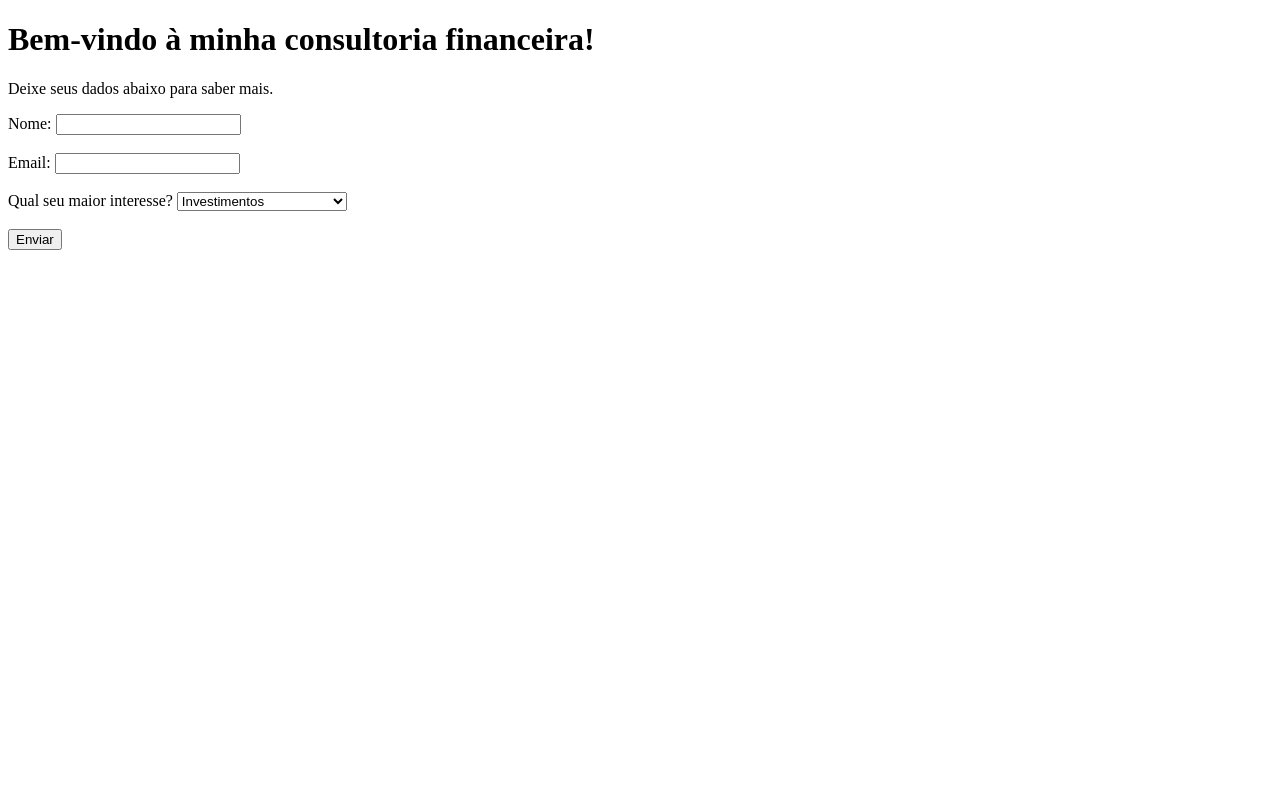
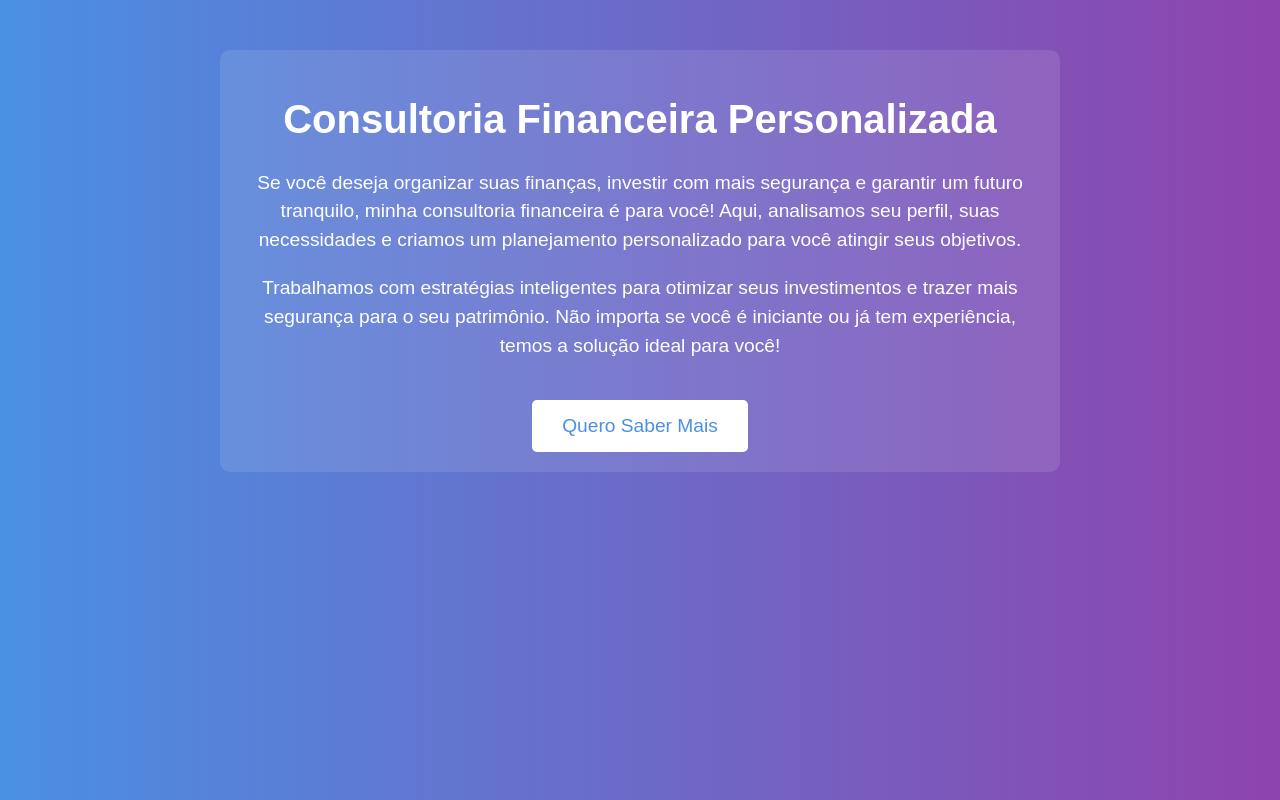
Before and after one commit to seuportfolio/consultoria-financeira, a plain HTML site: page index.html in a window 1280 px wide. Drawn offline with Linux system fonts and the light colour scheme.

Commit message:
Update index.html

```diff
--- a/index.html
+++ b/index.html
@@ -3,27 +3,59 @@
 <head>
     <meta charset="UTF-8">
     <meta name="viewport" content="width=device-width, initial-scale=1.0">
-    <title>Minha Consultoria Financeira</title>
+    <title>Consultoria Financeira</title>
+    <style>
+        body {
+            font-family: Arial, sans-serif;
+            margin: 0;
+            padding: 0;
+            background: linear-gradient(to right, #4A90E2, #8E44AD);
+            color: white;
+            text-align: center;
+        }
+        .container {
+            max-width: 800px;
+            margin: 50px auto;
+            padding: 20px;
+            background: rgba(255, 255, 255, 0.1);
+            border-radius: 10px;
+        }
+        h1 {
+            font-size: 2.5em;
+        }
+        p {
+            font-size: 1.2em;
+            line-height: 1.5;
+        }
+        .button {
+            display: inline-block;
+            background: #fff;
+            color: #4A90E2;
+            padding: 15px 30px;
+            margin-top: 20px;
+            font-size: 1.2em;
+            text-decoration: none;
+            border-radius: 5px;
+            transition: 0.3s;
+        }
+        .button:hover {
+            background: #ddd;
+        }
+    </style>
 </head>
 <body>
-    <h1>Bem-vindo à minha consultoria financeira!</h1>
-    <p>Deixe seus dados abaixo para saber mais.</p>
-
-    <form action="https://formsubmit.co/seu-email" method="POST">
-        <label>Nome:</label>
-        <input type="text" name="nome" required><br><br>
-
-        <label>Email:</label>
-        <input type="email" name="email" required><br><br>
-
-        <label>Qual seu maior interesse?</label>
-        <select name="interesse">
-            <option>Investimentos</option>
-            <option>Planejamento Financeiro</option>
-            <option>Consultoria Completa</option>
-        </select><br><br>
-
-        <button type="submit">Enviar</button>
-    </form>
+    <div class="container">
+        <h1>Consultoria Financeira Personalizada</h1>
+        <p>
+            Se você deseja organizar suas finanças, investir com mais segurança e garantir um futuro tranquilo,
+            minha consultoria financeira é para você! Aqui, analisamos seu perfil, suas necessidades e criamos
+            um planejamento personalizado para você atingir seus objetivos.
+        </p>
+        <p>
+            Trabalhamos com estratégias inteligentes para otimizar seus investimentos e trazer mais segurança
+            para o seu patrimônio. Não importa se você é iniciante ou já tem experiência, temos a solução ideal para você!
+        </p>
+        <a href="https://forms.seuformulario.com" class="button">Quero Saber Mais</a>
+    </div>
 </body>
 </html>
```
